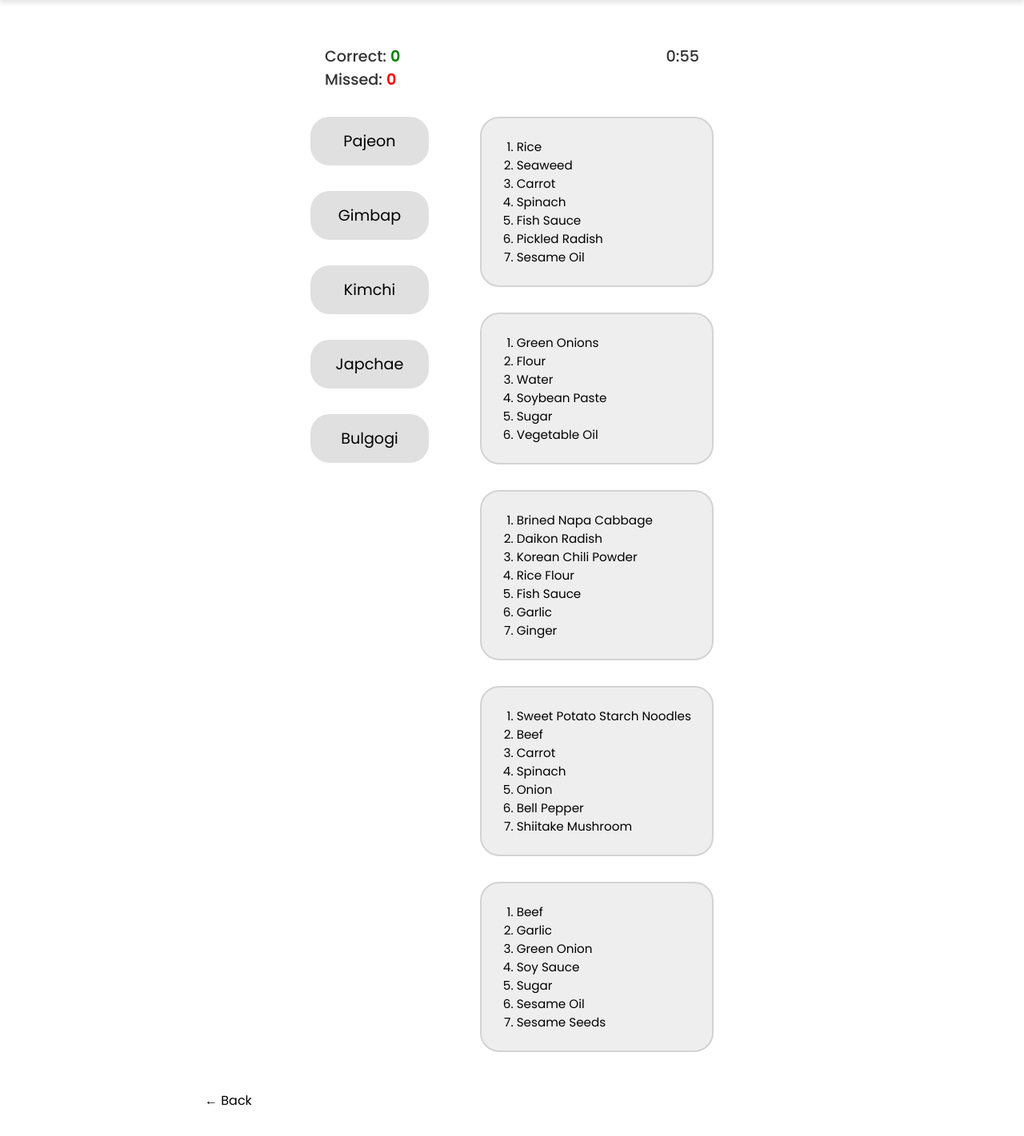
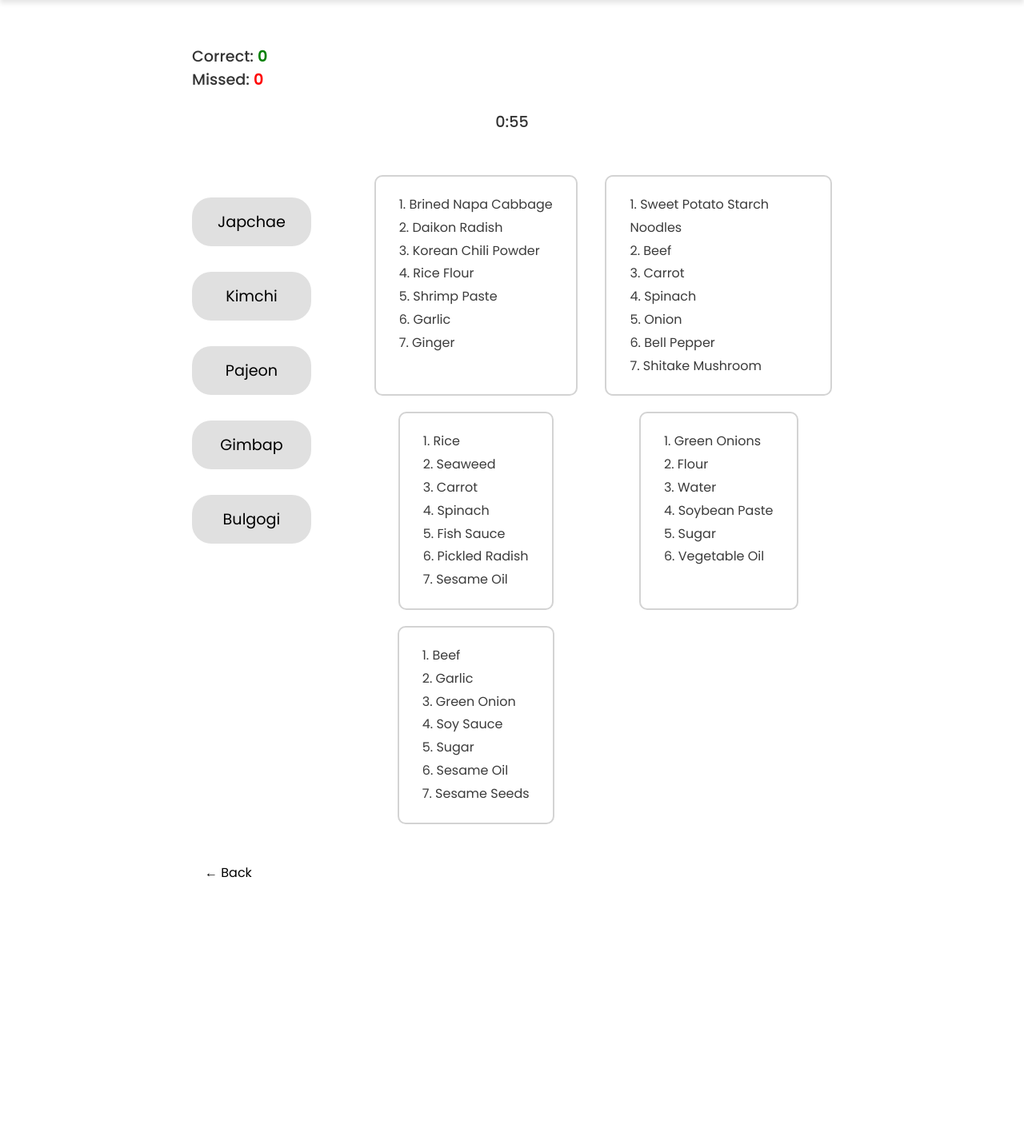
Before and after one commit to heg2140/learn-korean-cuisine, a Flask app: page /quiz/medium in a window 1280 px wide. Shown: the part 89-1510 px from the top of the page at 80% size. After the commit the page ends 1187 px from the top, so only its background shows below. Run offline with Flask 3, Linux system fonts and the light colour scheme.

Commit message:
Fixed quiz section and coloring

```diff
--- a/app.py
+++ b/app.py
@@ -1,5 +1,5 @@
 from flask import Flask, render_template, request, redirect, flash, url_for
-
+import random, uuid
 app = Flask(__name__)
 app.secret_key = 'some_secret_key'
 
@@ -149,28 +149,102 @@ def quiz():
 
 @app.route('/quiz/easy')
 def easy_quiz():
-    return render_template('easy_quiz.html')
+    flashcards = [item for item in items if item["type"] == "flashcard"]
 
-@app.route("/quiz/easy/results")
+    # Make sure there are at least 5 flashcards
+    if len(flashcards) < 5:
+        raise ValueError("Not enough flashcards")
+
+    # Sample 5 flashcards
+    selected_items = random.sample(flashcards, 5)
+
+    # Shuffle labels and images separately
+    labels = selected_items.copy()
+    images = selected_items.copy()
+    random.shuffle(labels)
+    random.shuffle(images)
+
+    return render_template("easy_quiz.html", labels=labels, images=images)
+
+
+@app.route("/quiz/easy/result")
 def easy_quiz_results():
-    time_taken = request.args.get("time")
-    misses = request.args.get("misses", 0)
+    time_left_str = request.args.get("time", "1:00")  # format: "mm:ss"
+    misses = request.args.get("misses", "0")
+
+    try:
+        minutes, seconds = map(int, time_left_str.split(":"))
+        time_left = minutes * 60 + seconds
+        time_taken = 60 - time_left
+    except ValueError:
+        time_taken = 60  # fallback if something goes wrong
+
     return render_template("easy_result.html", time_taken=time_taken, misses=misses)
 
 
 @app.route('/quiz/medium')
 def medium_quiz():
-    return render_template('medium_quiz.html')
+    flashcards = [item for item in items if item["type"] == "flashcard"]
+
+    # Sample 5 flashcards
+    selected_items = random.sample(flashcards, 5)
+
+    # Shuffle labels and images separately
+    labels = selected_items.copy()
+    ingredients = selected_items.copy()
+    random.shuffle(labels)
+    random.shuffle(ingredients)
+
+    return render_template("medium_quiz.html", labels=labels, images=ingredients)
 
 @app.route('/quiz/medium/result')
 def medium_quiz_result():
-    time_taken = request.args.get("time", "1:00")
-    misses = request.args.get("misses", 0)
+    time_left_str = request.args.get("time", "1:00")  # format: "mm:ss"
+    misses = request.args.get("misses", "0")
+
+    try:
+        minutes, seconds = map(int, time_left_str.split(":"))
+        time_left = minutes * 60 + seconds
+        time_taken = 60 - time_left
+    except ValueError:
+        time_taken = 60  # fallback if something goes wrong
+
     return render_template("medium_result.html", time_taken=time_taken, misses=misses)
 
 @app.route('/quiz/hard')
 def hard_quiz():
-    return render_template('hard_quiz.html')
+    flashcards = [item for item in items if item["type"] == "flashcard"]
+    selected = random.sample(flashcards, 5)
+
+    representations = []
+
+    for card in selected:
+        # Create a unique ID to pair these two representations
+        match_id = str(uuid.uuid4())
+
+        # Choose 2 random types to represent this dish
+        types = ["name", "image", "audio", "ingredients"]
+        chosen_types = random.sample(types, 2)
+
+        for typ in chosen_types:
+            if typ == "name":
+                content = card["name"]
+            elif typ == "image":
+                content = card["image"]
+            elif typ == "audio":
+                content = card["audio"]
+            elif typ == "ingredients":
+                content = card["ingredients"]
+
+            representations.append({
+                "type": typ,
+                "content": content,
+                "match_id": match_id
+            })
+
+    random.shuffle(representations)
+
+    return render_template("hard_quiz.html", cards=representations)
 
 @app.route('/quiz/hard/result')
 def hard_quiz_result():
--- a/static/medium_quiz.js
+++ b/static/medium_quiz.js
@@ -19,13 +19,37 @@ document.querySelectorAll('.dropzone').forEach(zone => {
     zone.addEventListener('drop', (e) => {
         e.preventDefault();
         const correctAnswer = zone.dataset.answer;
+
+        if (!draggedItem) return;
+
+        if (zone.children.length > 1) return; // prevent multiple drops
+
         if (draggedItem.id === correctAnswer) {
+            // Correct match
             zone.appendChild(draggedItem);
             correctCount++;
+
             draggedItem.setAttribute("draggable", "false");
             draggedItem.style.cursor = "default";
+
+            zone.classList.add("matched");
+            draggedItem.classList.add("matched");
         } else {
+            // Incorrect match
             missedCount++;
+
+            zone.classList.add("incorrect");
+            draggedItem.classList.add("incorrect");
+
+            // Return item to original container
+            const originalContainer = document.getElementById(`container-${draggedItem.id}`);
+            originalContainer.appendChild(draggedItem);
+
+            // Temporary highlight
+            setTimeout(() => {
+                zone.classList.remove("incorrect");
+                draggedItem.classList.remove("incorrect");
+            }, 500);
         }
 
         document.getElementById("correct").textContent = correctCount;
--- a/static/style.css
+++ b/static/style.css
@@ -318,6 +318,15 @@ input[type="radio"] {
     line-height: 1.8;
     color: #3b3b3b
 }
+.ingredient-card {
+    list-style-type: none;
+    text-align: left;
+    padding-left: 1.5rem;
+    padding-right: 1.5rem;
+    font-size: 1rem;
+    line-height: 1.8;
+    color: #3b3b3b
+}
 .text-dark{
     color: #3b3b3b
 }
@@ -328,14 +337,21 @@ input[type="radio"] {
     gap: 2rem;
     margin-top: 2rem;
 }
-
-.quiz-header {
-    display: flex;
-    justify-content: space-around;
+.score-container {
+    justify-content: left;
     margin-top: 1.5rem;
     font-size: 1.2rem;
     font-weight: 500;
     color: #333;
+}
+.quiz-header {
+    display: flex;
+    justify-content: center;
+    margin-top: 1.5rem;
+    font-size: 1.2rem;
+    font-weight: 500;
+    color: #333;
+
 }
 
 .quiz-area {
@@ -349,6 +365,7 @@ input[type="radio"] {
     display: flex;
     flex-direction: column;
     gap: 2rem;
+    margin-top: 3rem;
 }
 
 .draggable {
@@ -361,9 +378,61 @@ input[type="radio"] {
 }
 
 .images {
-    display: flex;
-    flex-direction: column;
-    gap: 2rem;
+    display: grid;
+    grid-template-columns: repeat(2, 1fr);
+    gap: 20px; /* spacing between images */
+    margin-top: 20px;
+    justify-items: center; /* centers images horizontally */
+}
+.ingredient-quiz {
+    display: grid;
+    grid-template-columns: repeat(2, 1fr);
+    gap: 20px; /* spacing between images */
+    margin-top: 20px;
+    justify-items: center; /* centers images horizontally */
+}
+
+.dropzone img {
+    max-width: 100%;
+    height: auto;
+    padding: 5px;
+}
+
+.dropzone.matched {
+    border: 3px solid #4CAF50; /* green border */
+    background-color: #white;
+}
+
+.draggable.matched {
+    background-color: #4CAF50; /* green background */
+    color: white;
+    border: none;
+    pointer-events: none; /* optional: prevent further dragging */
+}
+
+/* Red flash */
+.dropzone.incorrect{
+    border: 2px solid #e53935;
+    background-color: white;
+    transition: background-color 0.3s, border 0.3s;
+}
+.draggable.incorrect {
+    border: 2px solid #e53935;
+    background-color: #e53935;
+    transition: background-color 0.3s, border 0.3s;
+}
+
+/* Optional: Shake effect */
+@keyframes shake {
+    0% { transform: translateX(0); }
+    25% { transform: translateX(-5px); }
+    50% { transform: translateX(5px); }
+    75% { transform: translateX(-5px); }
+    100% { transform: translateX(0); }
+}
+
+.shake {
+    animation: shake 0.3s;
 }
 
 .dropzone {
--- a/templates/easy_result.html
+++ b/templates/easy_result.html
@@ -7,7 +7,7 @@
     <h1>Congratulations!</h1>
     <p class="result-details">
         You completed all matches in <span class="result-time">{{ time_taken }}</span>
-        with <span class="result-misses">{{ misses }}</span> misses.
+        seconds with <span class="result-misses">{{ misses }}</span> misses.
     </p>
     <div class="result-buttons">
         <a href="{{ url_for('quiz') }}" class="result-button">More Quizzes</a>
--- a/templates/learn.html
+++ b/templates/learn.html
@@ -12,9 +12,6 @@
             <div class="learn-icons">
               <button class="learn-listen-button" onclick="event.stopPropagation(); document.getElementById('audio').play()">
                 <i class="fa-solid fa-volume-high"></i>
-              </button>
-              <button class="learn-icon-button" onclick="event.stopPropagation(); toggleStar(this);">
-                <i class="fa-solid fa-star"></i>
               </button>
             </div>
         </div>
--- a/templates/medium_quiz.html
+++ b/templates/medium_quiz.html
@@ -4,11 +4,13 @@
 {% block title %}Medium Quiz{% endblock %}
 
 {% block content %}
-<div class="quiz-header">
+<div class="score-header">
     <div class="score-container">
         <div>Correct: <span id="correct">0</span></div>
         <div class="missed">Missed: <span id="missed">0</span></div>
     </div>
+</div>
+<div class="quiz-header">
     <div class="timer-container">
         <span id="timer">1:00</span>
     </div>
@@ -16,68 +18,23 @@
 
 <div class="quiz-area">
     <div class="labels">
-        <div class="draggable" draggable="true" id="Pajeon">Pajeon</div>
-        <div class="draggable" draggable="true" id="Gimbap">Gimbap</div>
-        <div class="draggable" draggable="true" id="Kimchi">Kimchi</div>
-        <div class="draggable" draggable="true" id="Japchae">Japchae</div>
-        <div class="draggable" draggable="true" id="Bulgogi">Bulgogi</div>
+        {% for item in labels %}
+            <div class="label-container" id="container-{{ item.name }}">
+                <div class="draggable" draggable="true" id="{{ item.name }}">{{ item.name }}</div>
+            </div>
+        {% endfor %}
     </div>
 
-    <div class="ingredients">
-        <div class="dropzone" data-answer="Gimbap">
-            <ol>
-                <li>Rice</li>
-                <li>Seaweed</li>
-                <li>Carrot</li>
-                <li>Spinach</li>
-                <li>Fish Sauce</li>
-                <li>Pickled Radish</li>
-                <li>Sesame Oil</li>
-            </ol>
-        </div>
-        <div class="dropzone" data-answer="Pajeon">
-            <ol>
-                <li>Green Onions</li>
-                <li>Flour</li>
-                <li>Water</li>
-                <li>Soybean Paste</li>
-                <li>Sugar</li>
-                <li>Vegetable Oil</li>
-            </ol>
-        </div>
-        <div class="dropzone" data-answer="Kimchi">
-            <ol>
-                <li>Brined Napa Cabbage</li>
-                <li>Daikon Radish</li>
-                <li>Korean Chili Powder</li>
-                <li>Rice Flour</li>
-                <li>Fish Sauce</li>
-                <li>Garlic</li>
-                <li>Ginger</li>
-            </ol>
-        </div>
-        <div class="dropzone" data-answer="Japchae">
-            <ol>
-                <li>Sweet Potato Starch Noodles</li>
-                <li>Beef</li>
-                <li>Carrot</li>
-                <li>Spinach</li>
-                <li>Onion</li>
-                <li>Bell Pepper</li>
-                <li>Shiitake Mushroom</li>
-            </ol>
-        </div>
-        <div class="dropzone" data-answer="Bulgogi">
-            <ol>
-                <li>Beef</li>
-                <li>Garlic</li>
-                <li>Green Onion</li>
-                <li>Soy Sauce</li>
-                <li>Sugar</li>
-                <li>Sesame Oil</li>
-                <li>Sesame Seeds</li>
-            </ol>
-        </div>
+    <div class="ingredient-quiz">
+        {% for item in images %}
+            <div class="dropzone" data-answer="{{ item.name }}">
+                <ul class="ingredient-card">
+                    {% for ingredient in item.ingredients %}
+                        <li>{{ ingredient }}</li>
+                    {% endfor %}
+                </ul>
+            </div>
+        {% endfor %}
     </div>
 </div>
 
--- a/templates/quiz.html
+++ b/templates/quiz.html
@@ -18,7 +18,7 @@
     </div>
     <div class="quiz-card">
         <h2>Hard</h2>
-        <p>Match across all categories</p>
+        <p>Match across all categories.</p>
         <a href="/quiz/hard" class="quiz-start">Start</a>
     </div>
 </div>
```
Also changed, not shown: other parts of static/style.css (+68 -5 lines), static/easy_quiz.js (+29 -3 lines), static/hard_quiz.js (+37 -4 lines), templates/easy_quiz.html (+13 -21 lines), templates/hard_quiz.html (+35 -40 lines), templates/hard_result.html (+13 -5 lines), templates/medium_result.html (+13 -5 lines).
